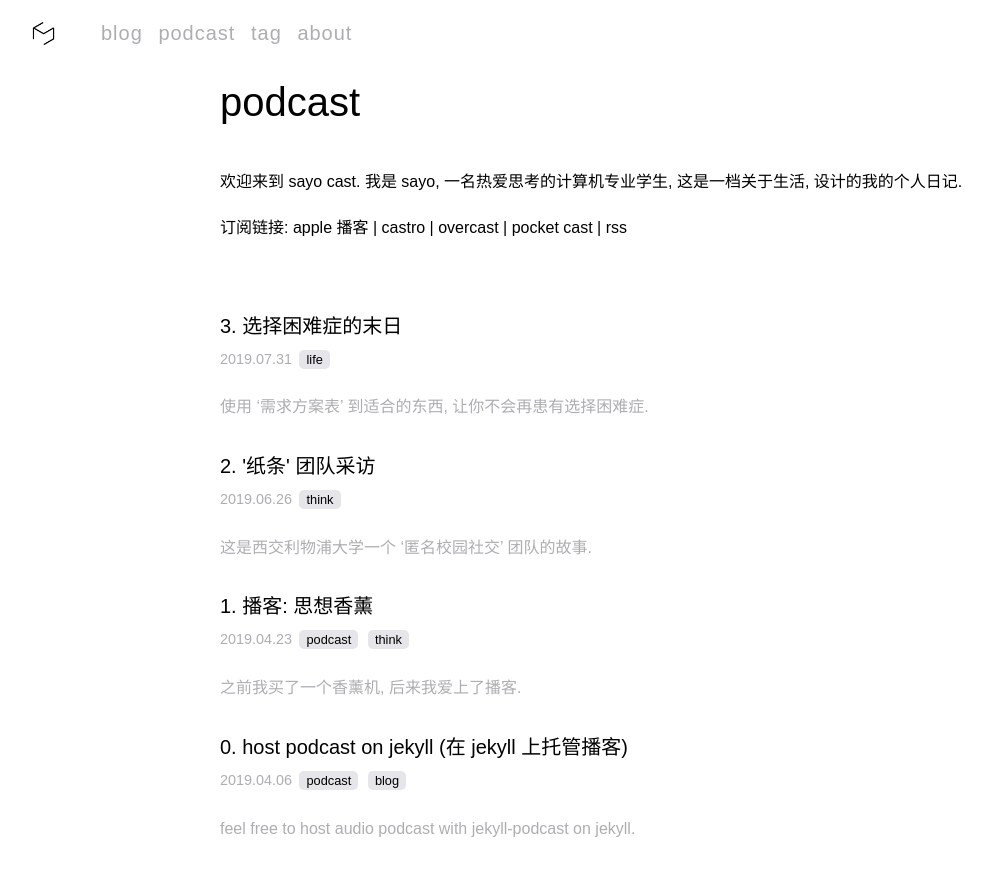
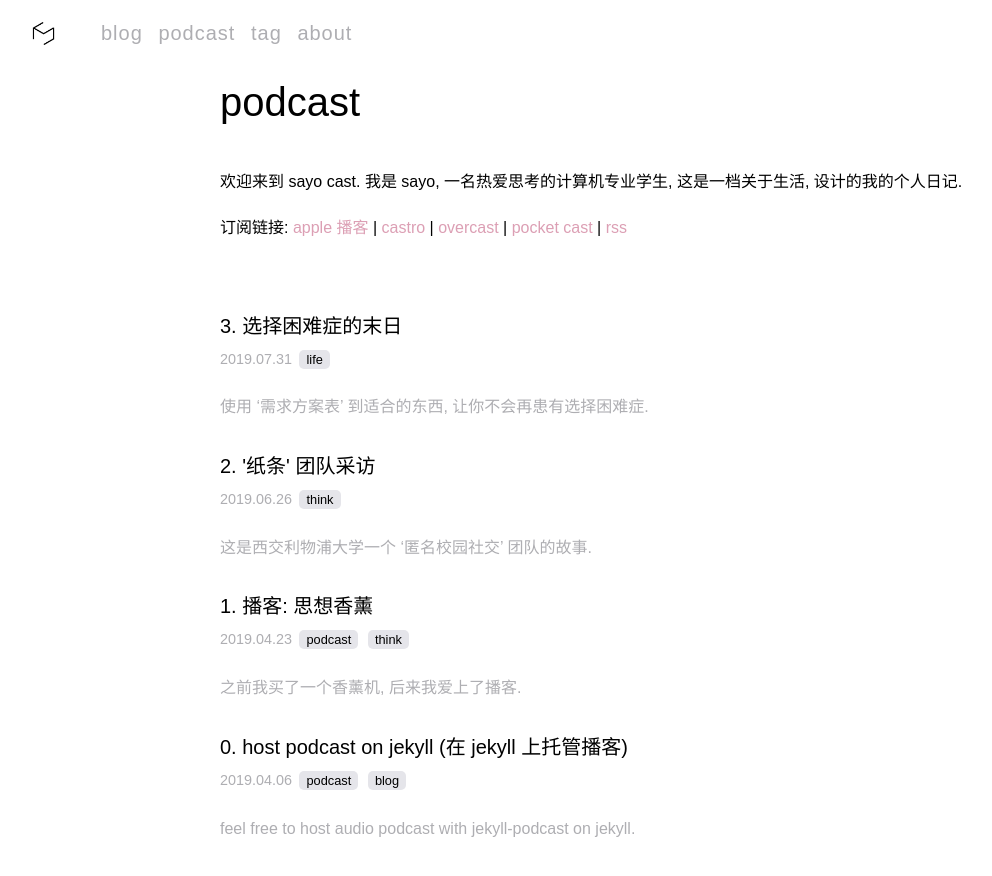
Before and after one commit to yuzujin99/sayo-blog, a Jekyll site: the page built from page/podcast.md, in a window 1280 px wide and 921 px high. Shown: the top 876 px of the window, without its empty margins (20-1012 px from the left). Built offline with Jekyll 4.4.1, drawn with Linux system fonts in a browser that asks for light colours.

Commit message:
fix site.color

```diff
--- a/_includes/head.html
+++ b/_includes/head.html
@@ -8,6 +8,7 @@
   <meta name='author' content='{{ site.author }}''>
   <meta name='description' content='{{ site.description }}''>
   <link rel='stylesheet' href='/asset/style/style.css'>
+  <style>:root{--color-link:{{ site.color }};}</style>
   {% include feed.html %}
   {% include analytic.html %}
 </head>
--- a/asset/style/style.css
+++ b/asset/style/style.css
@@ -1,12 +1,10 @@
 :root {
   --color-0: #ffffff;
   --color-0-alpha: rgba(255,255,255,0.8);
-  --color-link: {{ site.color }};
   --color-1: #000000;
   --color-2: #aeaeb2;
   --color-3: #e5e5ea;
 }
-
 @media (prefers-color-scheme: dark) {
   :root {
     --color-0: #1c1c1e;
@@ -15,7 +13,6 @@
     --color-2: #707078;
     --color-3: #2c2c2e;
   }
-
   img {
     opacity: .8;
   }
```
